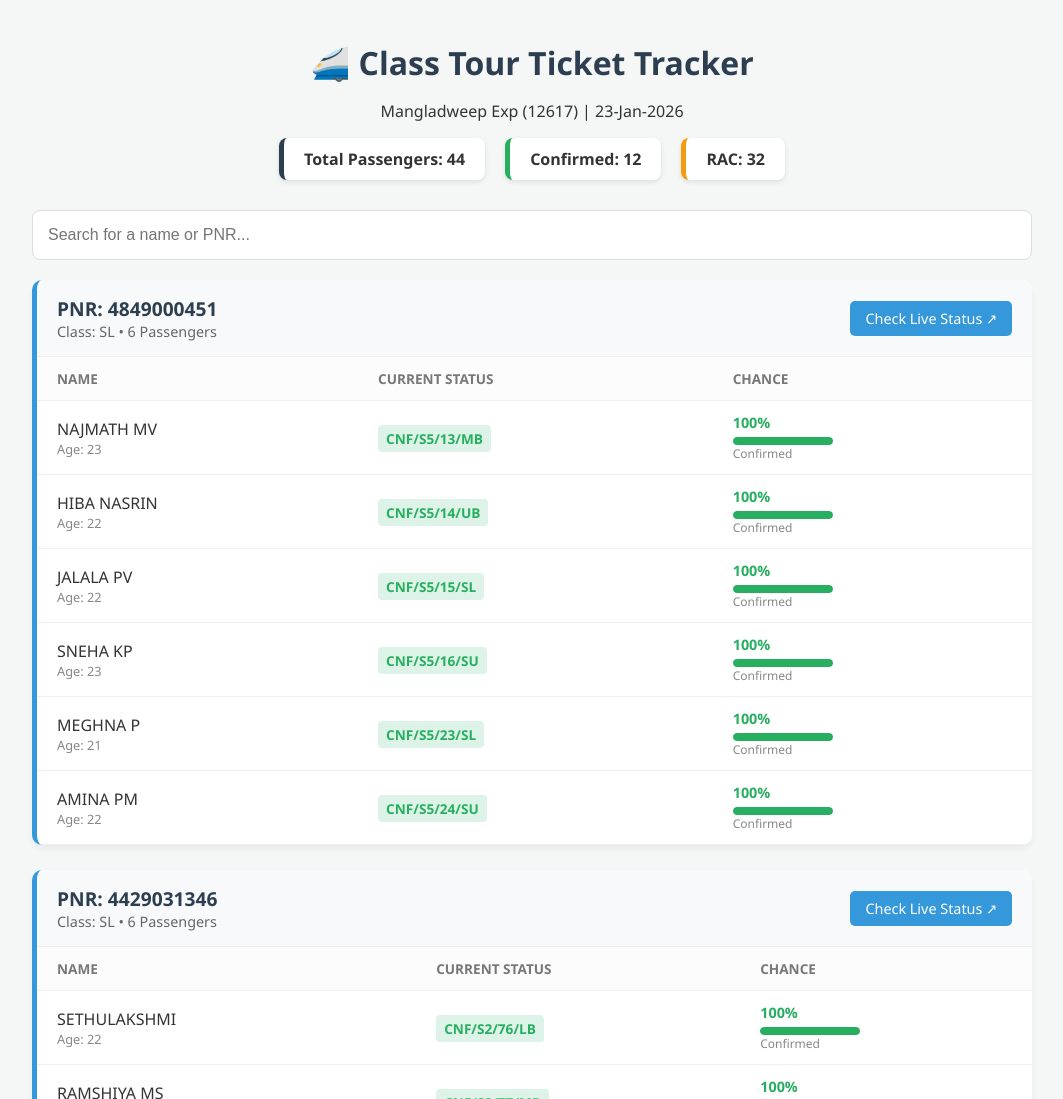
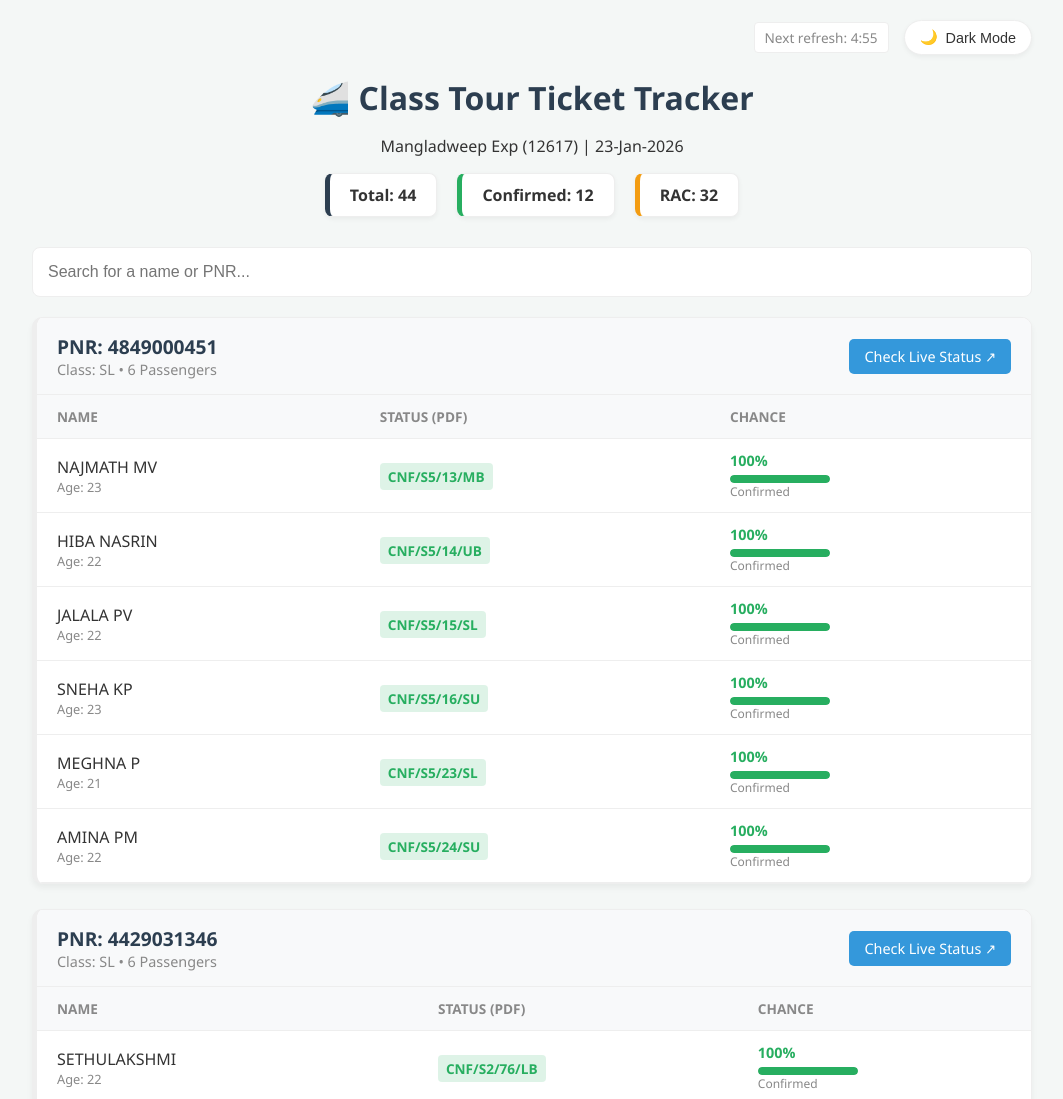
Before and after one commit to eswardas/class-tour-tracker, a plain HTML site: page index.html in a window 1280 px wide. Shown: the top 1099 px of the page, without its empty margins (108-1171 px from the left). Drawn offline with Linux system fonts and the light colour scheme.

Commit message:
Update index.html

```diff
--- a/index.html
+++ b/index.html
@@ -11,21 +11,80 @@
             --success: #27ae60;
             --warning: #f39c12;
             --danger: #c0392b;
-            --light: #ecf0f1;
-            --dark: #2c3e50;
+            --bg-body: #f4f7f6;
+            --bg-card: #ffffff;
+            --bg-header: #f8f9fa;
+            --text-main: #333333;
+            --text-muted: #888888;
+            --border-color: #eeeeee;
+            --shadow: rgba(0,0,0,0.05);
+        }
+
+        /* Dark Theme Variables */
+        [data-theme="dark"] {
+            --primary: #ecf0f1;
+            --secondary: #3498db;
+            --success: #2ecc71;
+            --warning: #f1c40f;
+            --danger: #e74c3c;
+            --bg-body: #1a1a1a;
+            --bg-card: #2c3e50;
+            --bg-header: #34495e;
+            --text-main: #ecf0f1;
+            --text-muted: #bdc3c7;
+            --border-color: #465c71;
+            --shadow: rgba(0,0,0,0.3);
         }
 
         body {
             font-family: 'Segoe UI', Tahoma, Geneva, Verdana, sans-serif;
-            background-color: #f4f7f6;
+            background-color: var(--bg-body);
             margin: 0;
             padding: 20px;
-            color: #333;
+            color: var(--text-main);
+            transition: background-color 0.3s, color 0.3s;
         }
 
         .container {
             max-width: 1000px;
             margin: 0 auto;
+        }
+
+        /* Top Bar with Controls */
+        .top-bar {
+            display: flex;
+            justify-content: flex-end;
+            align-items: center;
+            margin-bottom: 20px;
+            gap: 15px;
+        }
+
+        .theme-toggle {
+            background: var(--bg-card);
+            border: 1px solid var(--border-color);
+            color: var(--text-main);
+            padding: 8px 15px;
+            border-radius: 20px;
+            cursor: pointer;
+            font-size: 0.9em;
+            display: flex;
+            align-items: center;
+            gap: 8px;
+            box-shadow: 0 2px 5px var(--shadow);
+            transition: all 0.2s;
+        }
+
+        .theme-toggle:hover {
+            transform: translateY(-1px);
+        }
+
+        .update-timer {
+            font-size: 0.85em;
+            color: var(--text-muted);
+            background: var(--bg-card);
+            padding: 5px 10px;
+            border-radius: 4px;
+            border: 1px solid var(--border-color);
         }
 
         header {
@@ -47,17 +106,21 @@
         }
 
         .stat-card {
-            background: white;
+            background: var(--bg-card);
             padding: 10px 20px;
             border-radius: 8px;
-            box-shadow: 0 2px 5px rgba(0,0,0,0.1);
+            box-shadow: 0 2px 5px var(--shadow);
             font-weight: bold;
+            color: var(--text-main);
+            border: 1px solid var(--border-color);
         }
 
         .search-box {
             width: 100%;
             padding: 15px;
-            border: 1px solid #ddd;
+            border: 1px solid var(--border-color);
+            background-color: var(--bg-card);
+            color: var(--text-main);
             border-radius: 8px;
             font-size: 16px;
             margin-bottom: 20px;
@@ -65,21 +128,23 @@
         }
 
         .pnr-group {
-            background: white;
+            background: var(--bg-card);
             border-radius: 10px;
-            box-shadow: 0 4px 6px rgba(0,0,0,0.05);
+            box-shadow: 0 4px 6px var(--shadow);
             margin-bottom: 25px;
             overflow: hidden;
             border-left: 5px solid var(--secondary);
+            border: 1px solid var(--border-color);
+            border-left-width: 5px;
         }
 
         .pnr-header {
-            background: #f8f9fa;
+            background: var(--bg-header);
             padding: 15px 20px;
             display: flex;
             justify-content: space-between;
             align-items: center;
-            border-bottom: 1px solid #eee;
+            border-bottom: 1px solid var(--border-color);
             flex-wrap: wrap;
             gap: 10px;
         }
@@ -113,12 +178,13 @@
         th, td {
             padding: 12px 20px;
             text-align: left;
-            border-bottom: 1px solid #eee;
+            border-bottom: 1px solid var(--border-color);
+            color: var(--text-main);
         }
 
         th {
-            background-color: #fcfcfc;
-            color: #777;
+            background-color: var(--bg-header);
+            color: var(--text-muted);
             font-size: 0.85em;
             text-transform: uppercase;
         }
@@ -135,7 +201,7 @@
         .status-wl { background-color: rgba(192, 57, 43, 0.15); color: var(--danger); }
 
         .probability-bar-container {
-            background-color: #eee;
+            background-color: var(--border-color);
             border-radius: 10px;
             height: 8px;
             width: 100px;
@@ -148,11 +214,21 @@
             border-radius: 10px;
         }
 
+        .chance-text {
+            font-size: 0.75em;
+            color: var(--text-muted);
+        }
+
         .footer {
             text-align: center;
             margin-top: 40px;
-            color: #888;
+            color: var(--text-muted);
             font-size: 0.9em;
+        }
+
+        mark {
+            background-color: #f1c40f;
+            color: #000;
         }
 
         /* Mobile Responsiveness */
@@ -173,7 +249,6 @@
                 font-size: 0.9em;
             }
 
-            /* Hide Chance text on very small screens to save space */
             .chance-text {
                 display: none;
             }
@@ -183,6 +258,16 @@
 <body>
 
     <div class="container">
+
+        <!-- Controls Area -->
+        <div class="top-bar">
+            <div id="updateTimer" class="update-timer">Next update: 5:00</div>
+            <button class="theme-toggle" onclick="toggleTheme()">
+                <span id="themeIcon">🌙</span>
+                <span id="themeText">Dark Mode</span>
+            </button>
+        </div>
+
         <header>
             <h1>🚄 Class Tour Ticket Tracker</h1>
             <p>Mangladweep Exp (12617) | 23-Jan-2026</p>
@@ -300,25 +385,83 @@
             }
         ];
 
-        // Logic to calculate chance
+        // --- THEME LOGIC ---
+        function toggleTheme() {
+            const body = document.body;
+            const currentTheme = body.getAttribute('data-theme');
+            const icon = document.getElementById('themeIcon');
+            const text = document.getElementById('themeText');
+
+            if (currentTheme === 'dark') {
+                body.setAttribute('data-theme', 'light');
+                icon.innerText = '🌙';
+                text.innerText = 'Dark Mode';
+                localStorage.setItem('theme', 'light');
+            } else {
+                body.setAttribute('data-theme', 'dark');
+                icon.innerText = '☀️';
+                text.innerText = 'Light Mode';
+                localStorage.setItem('theme', 'dark');
+            }
+        }
+
+        function loadTheme() {
+            const savedTheme = localStorage.getItem('theme');
+            if (savedTheme === 'dark') {
+                document.body.setAttribute('data-theme', 'dark');
+                document.getElementById('themeIcon').innerText = '☀️';
+                document.getElementById('themeText').innerText = 'Light Mode';
+            }
+        }
+
+        // --- UPDATE TIMER LOGIC ---
+        let secondsRemaining = 300; // 5 minutes
+
+        function startUpdateTimer() {
+            const timerDisplay = document.getElementById('updateTimer');
+
+            setInterval(() => {
+                secondsRemaining--;
+
+                if (secondsRemaining <= 0) {
+                    secondsRemaining = 300;
+                    refreshView();
+                }
+
+                const minutes = Math.floor(secondsRemaining / 60);
+                const seconds = secondsRemaining % 60;
+                timerDisplay.innerText = `Next refresh: ${minutes}:${seconds < 10 ? '0' : ''}${seconds}`;
+            }, 1000);
+        }
+
+        function refreshView() {
+            // In a real app with backend, we would fetch(api) here.
+            // Since this is a static file, we re-render the view to simulate activity.
+            const timerDisplay = document.getElementById('updateTimer');
+            timerDisplay.innerText = "Refreshing...";
+            setTimeout(() => {
+                renderStats();
+                const currentSearch = document.getElementById('searchInput').value;
+                renderTickets(currentSearch);
+            }, 500);
+        }
+
+        // --- TICKET LOGIC ---
         function calculateChance(status) {
             status = status.toUpperCase();
             if (status.includes("CNF")) {
-                return { percent: 100, text: "Confirmed", color: "#27ae60" };
+                return { percent: 100, text: "Confirmed", color: "var(--success)" };
             }
             if (status.includes("RAC")) {
-                // RAC logic: Lower number = higher chance of full berth
-                // But RAC itself guarantees travel (seating).
-                // We will return high % for travel.
                 const racNum = parseInt(status.match(/\d+/)) || 50;
                 let percent = 85;
                 if(racNum < 10) percent = 95;
                 else if(racNum < 30) percent = 90;
 
-                return { percent: percent, text: "High (RAC)", color: "#f39c12" };
+                return { percent: percent, text: "High (RAC)", color: "var(--warning)" };
             }
             if (status.includes("WL")) {
-                return { percent: 40, text: "Waitlist", color: "#c0392b" };
+                return { percent: 40, text: "Waitlist", color: "var(--danger)" };
             }
             return { percent: 0, text: "Unknown", color: "#95a5a6" };
         }
@@ -338,9 +481,9 @@
 
             const statsBar = document.getElementById('statsBar');
             statsBar.innerHTML = `
-                <div class="stat-card" style="border-left: 5px solid #2c3e50">Total Passengers: ${total}</div>
-                <div class="stat-card" style="border-left: 5px solid #27ae60">Confirmed: ${cnf}</div>
-                <div class="stat-card" style="border-left: 5px solid #f39c12">RAC: ${rac}</div>
+                <div class="stat-card" style="border-left: 5px solid var(--primary)">Total: ${total}</div>
+                <div class="stat-card" style="border-left: 5px solid var(--success)">Confirmed: ${cnf}</div>
+                <div class="stat-card" style="border-left: 5px solid var(--warning)">RAC: ${rac}</div>
             `;
         }
 
@@ -350,7 +493,6 @@
             const lowerFilter = filterText.toLowerCase();
 
             ticketData.forEach(group => {
-                // Check if group matches filter
                 const pnrMatches = group.pnr.includes(lowerFilter);
                 const passengerMatches = group.passengers.some(p => p.name.toLowerCase().includes(lowerFilter));
 
@@ -366,7 +508,6 @@
                     if(p.status.includes("CNF")) statusClass = "status-cnf";
                     else if(p.status.includes("RAC")) statusClass = "status-rac";
 
-                    // Highlight matched name if filtering
                     const nameDisplay = (filterText && p.name.toLowerCase().includes(lowerFilter))
                         ? `<mark>${p.name}</mark>`
                         : p.name;
@@ -375,7 +516,7 @@
                         <tr>
                             <td>
                                 <div>${nameDisplay}</div>
-                                <div style="font-size:0.8em; color:#888;">Age: ${p.age}</div>
+                                <div style="font-size:0.8em; color:var(--text-muted);">Age: ${p.age}</div>
                             </td>
                             <td><span class="status-badge ${statusClass}">${p.status}</span></td>
                             <td>
@@ -383,7 +524,7 @@
                                 <div class="probability-bar-container">
                                     <div class="probability-bar" style="width: ${chance.percent}%; background-color: ${chance.color}"></div>
                                 </div>
-                                <div class="chance-text" style="font-size:0.75em; color:#888;">${chance.text}</div>
+                                <div class="chance-text">${chance.text}</div>
                             </td>
                         </tr>
                     `;
@@ -393,7 +534,7 @@
                     <div class="pnr-header">
                         <div>
                             <div class="pnr-number">PNR: ${group.pnr}</div>
-                            <div style="font-size:0.9em; color:#666;">Class: ${group.class} • ${group.passengers.length} Passengers</div>
+                            <div style="font-size:0.9em; color:var(--text-muted);">Class: ${group.class} • ${group.passengers.length} Passengers</div>
                         </div>
                         <a href="https://www.confirmtkt.com/pnr-status/${group.pnr}" target="_blank" class="btn-live">Check Live Status ↗</a>
                     </div>
@@ -401,7 +542,7 @@
                         <thead>
                             <tr>
                                 <th>Name</th>
-                                <th>Current Status</th>
+                                <th>Status (PDF)</th>
                                 <th>Chance</th>
                             </tr>
                         </thead>
@@ -415,10 +556,11 @@
         }
 
         // Initialize
+        loadTheme();
+        startUpdateTimer();
         renderStats();
         renderTickets();
 
-        // Search Listener
         document.getElementById('searchInput').addEventListener('input', (e) => {
             renderTickets(e.target.value);
         });
```
